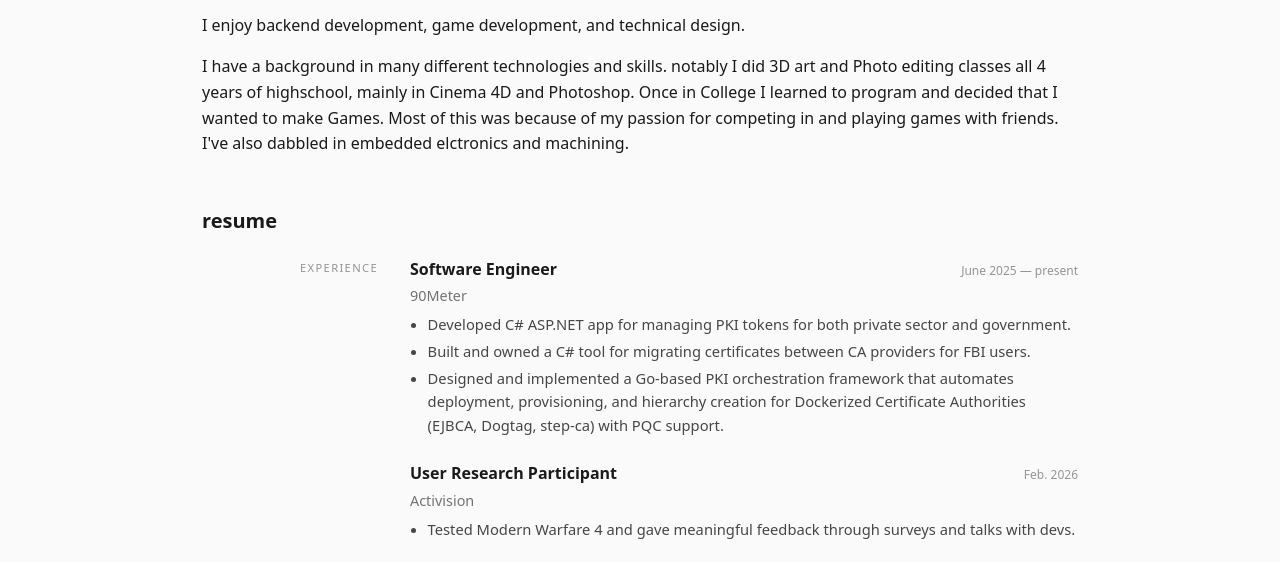
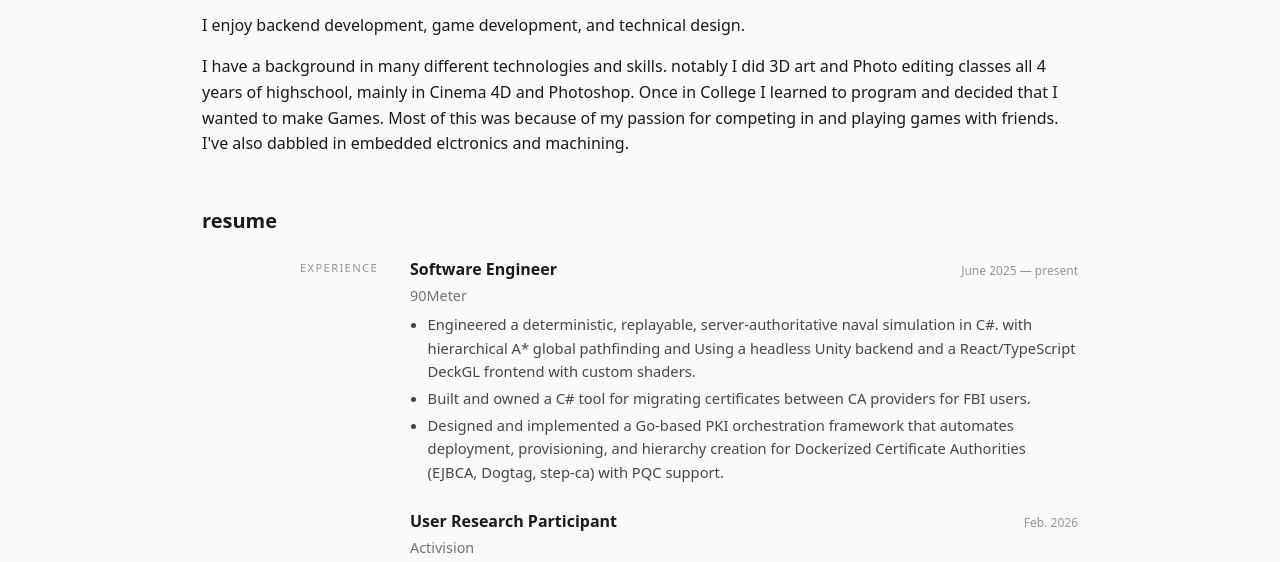
Before and after one commit to Greg-Chinnici/gregdev, a website: page public/index.html in a window 1280 px wide. Shown: the part 209-771 px from the top of the page. Drawn offline with Linux system fonts and the light colour scheme; no server answers.

Commit message:
latest project

```diff
--- a/public/index.html
+++ b/public/index.html
@@ -125,9 +125,8 @@
                             <p class="resume-entry-org">90Meter</p>
                             <ul>
                                 <li>
-                                    Developed C# ASP.NET app for managing PKI
-                                    tokens for both private sector and
-                                    government.
+                                    Engineered a deterministic, replayable, server-authoritative naval simulation in C#.
+                                    with hierarchical A* global pathfinding and Using a headless Unity backend and a React/TypeScript DeckGL frontend with custom shaders.
                                 </li>
                                 <li>
                                     Built and owned a C# tool for migrating
```
